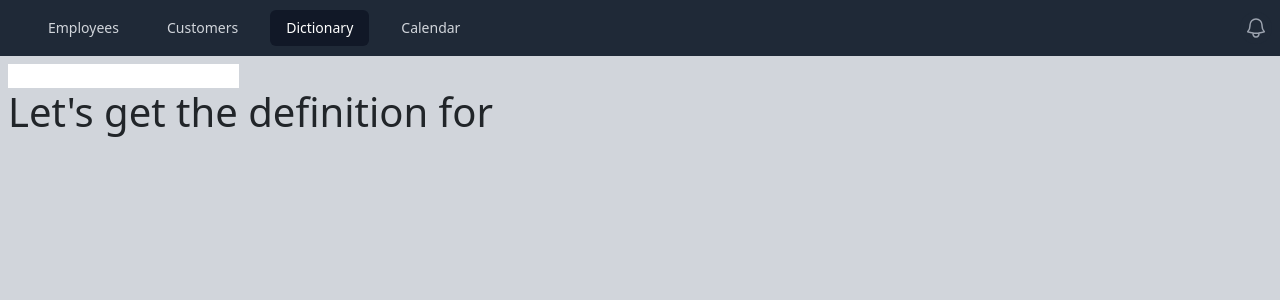
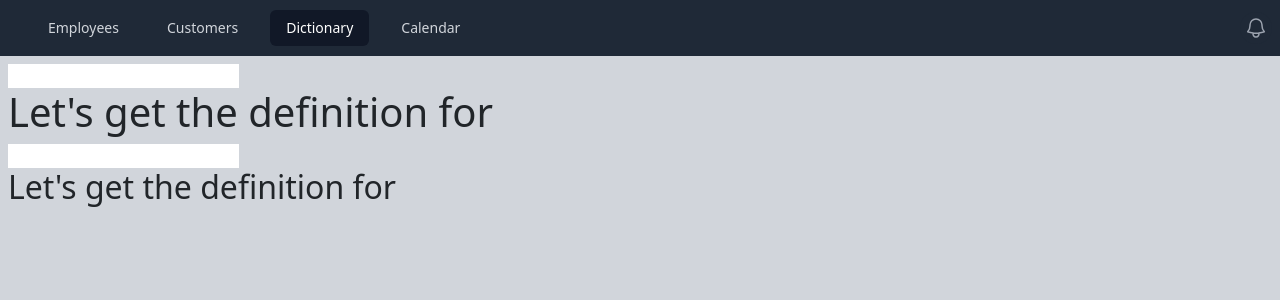
Before and after one commit to Vidssk/React, a React (Create React App) app in the folder my-app/: page /dictionary in a window 1280 px wide. Shown: the top 300 px of the page. Built offline with nearby package versions, Linux system fonts and the light colour scheme.

Commit message:
useEffect different cases

```diff
--- a/my-app/src/components/Dictionary.js
+++ b/my-app/src/components/Dictionary.js
@@ -2,9 +2,23 @@
 
 export default function Dictionary() {
     const [word, setWord] = useState('');
+    const [word2, setWord2] = useState('');
+
     // Limit what state useEffect cares about ---> dependency array
     // useEffect(()=>{console.log('state Updated ', word);})
-    useEffect(()=>{console.log('state Updated ', word);})
+
+
+    //no dependency array ---> update for any sate change
+    // useEffect(()=>{console.log('state Updated ', word + ' ' + word2);})
+
+    //empty dependency array ---> execute once
+    // if you want to do something at initial page load (fetch data to put in web page)
+    // useEffect(()=>{console.log('state Updated ', word + ' ' + word2);},[]);
+
+    // passing in data ---> only execute when those state variables are changed
+    // useEffect(()=>{console.log('state Updated ', word + ' ' + word2);},[word]);
+    useEffect(()=>{console.log('state Updated ', word);},[word]);
+    useEffect(()=>{console.log('state Updated ', word2);},[word2]);
 
     return (
         <>
@@ -13,6 +27,11 @@
             }
             }/>
             <h1>Let's get the definition for {word}</h1>
+            <input type="text" onChange={ (e) => {
+                setWord2(e.target.value);
+            }
+            }/>
+            <h2>Let's get the definition for {word2}</h2>
         </>
     )
 }
```
